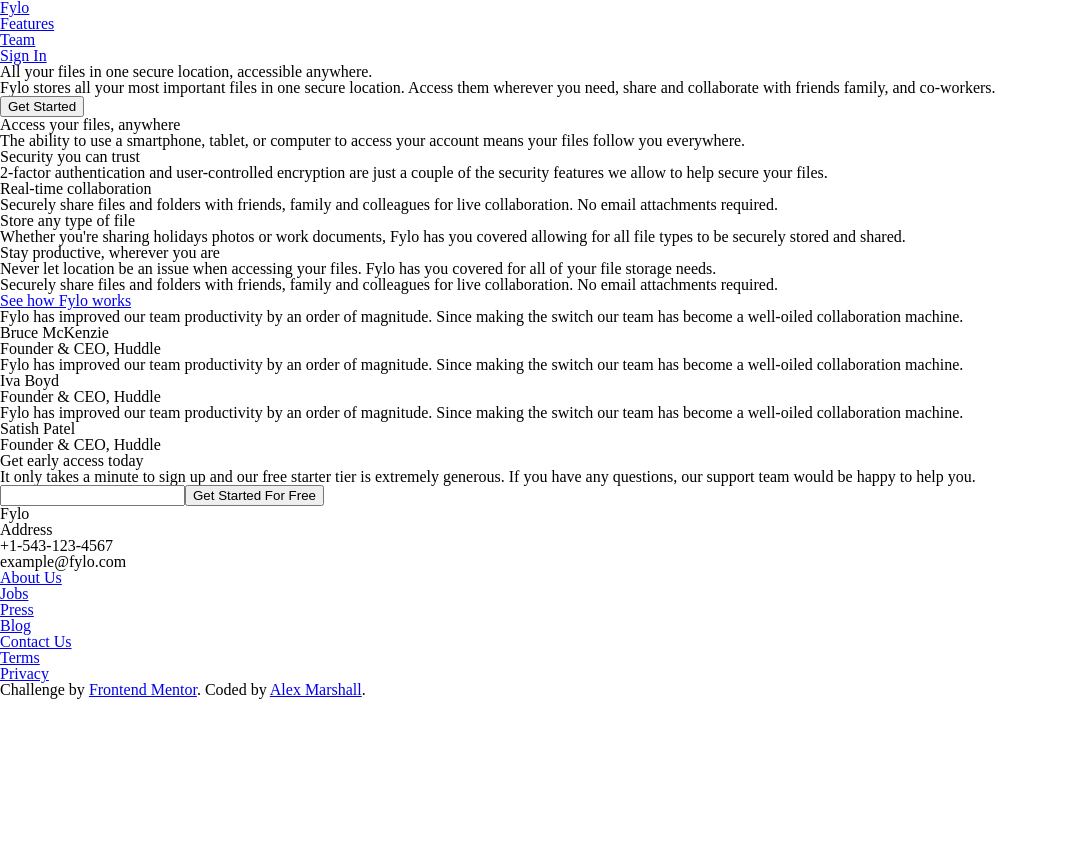
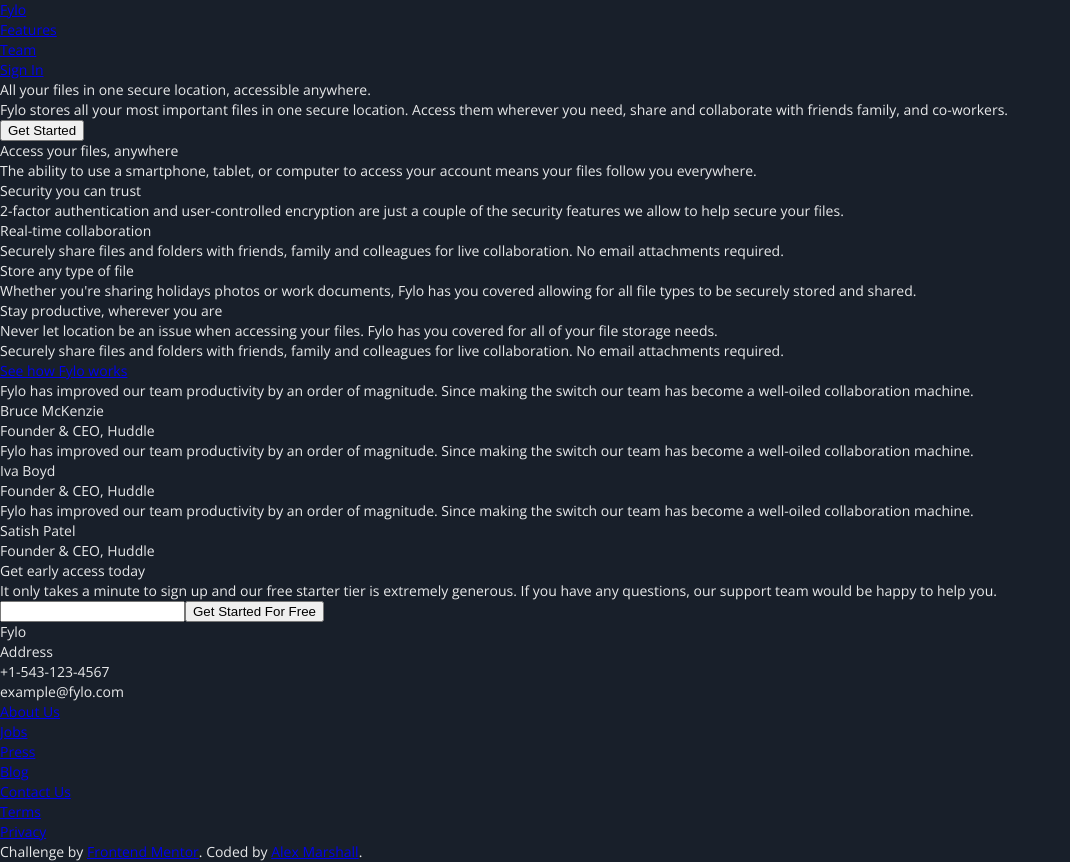
Before and after one commit to AlexKMarshall/fylo-dark-theme-landing-page, a Gatsby site: page / in a window 1280 px wide. Shown: the whole page, without its empty margins (0-1070 px from the left). Before the commit the page ends 800 px from the top, so only its background shows below. Built offline with nearby package versions, Linux system fonts and the light colour scheme; Gatsby itself is replaced by a stand-in of ours.

Commit message:
Set main body color and text

```diff
--- a/gatsby-config.js
+++ b/gatsby-config.js
@@ -76,6 +76,13 @@
     `gatsby-transformer-sharp`,
     `gatsby-plugin-sharp`,
     {
+      resolve: `gatsby-plugin-google-fonts`,
+      options: {
+        fonts: [`Raleway\:400,700`, `open sans\:400,700`],
+        display: `swap`,
+      },
+    },
+    {
       resolve: `gatsby-plugin-manifest`,
       options: {
         name: `Fylo Landing Page`,
--- a/package.json
+++ b/package.json
@@ -7,6 +7,7 @@
   "dependencies": {
     "gatsby": "^2.21.37",
     "gatsby-image": "^2.4.4",
+    "gatsby-plugin-google-fonts": "^1.0.1",
     "gatsby-plugin-manifest": "^2.4.5",
     "gatsby-plugin-offline": "^3.2.3",
     "gatsby-plugin-react-helmet": "^3.3.1",
--- /dev/null
+++ b/src/components/layout.css
@@ -0,0 +1,8 @@
+html,
+body {
+  color: rgba(255, 255, 255, 90%);
+  background: hsl(218, 28%, 13%);
+  font-family: "Open Sans", sans-serif;
+  font-size: 14px;
+  line-height: 20px;
+}
--- a/src/components/layout.js
+++ b/src/components/layout.js
@@ -12,6 +12,7 @@
 import Header from "./header";
 import Footer from "./footer";
 import "./reset.css";
+import "./layout.css";
 import Navigation from "./navigation";
 
 const Layout = ({ children }) => {
```
Also changed, not shown: 1 other file.
